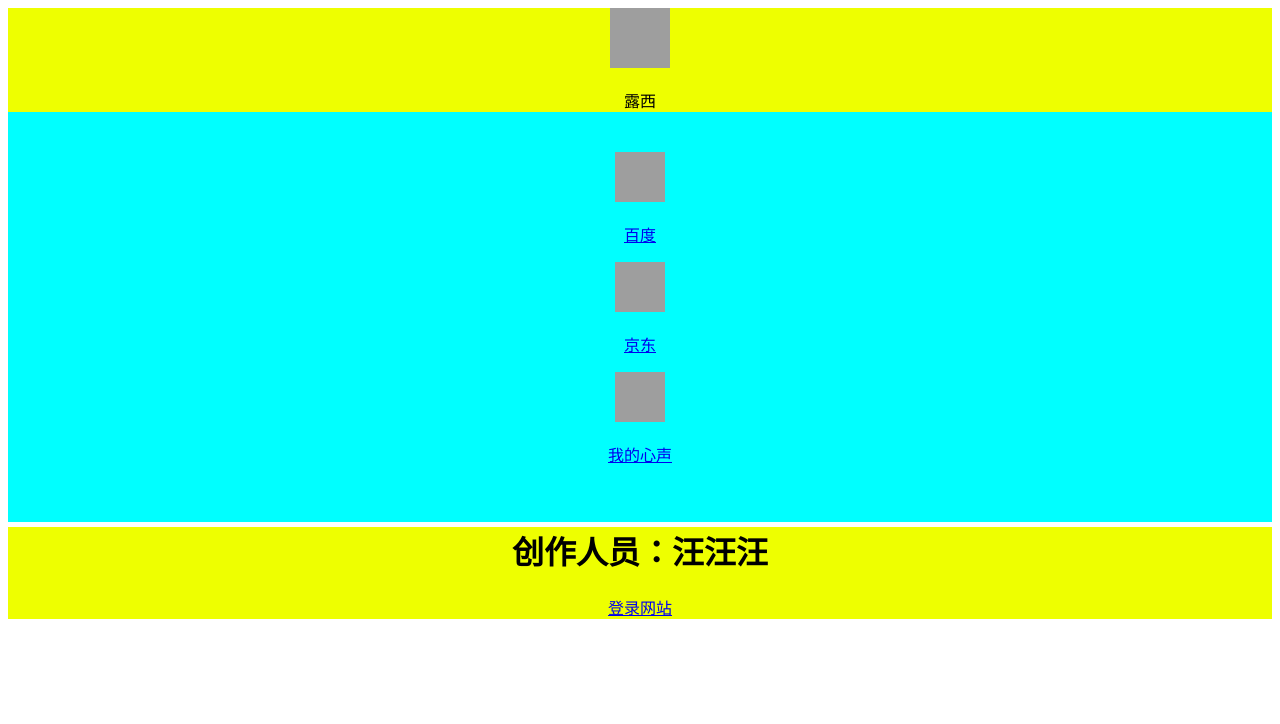
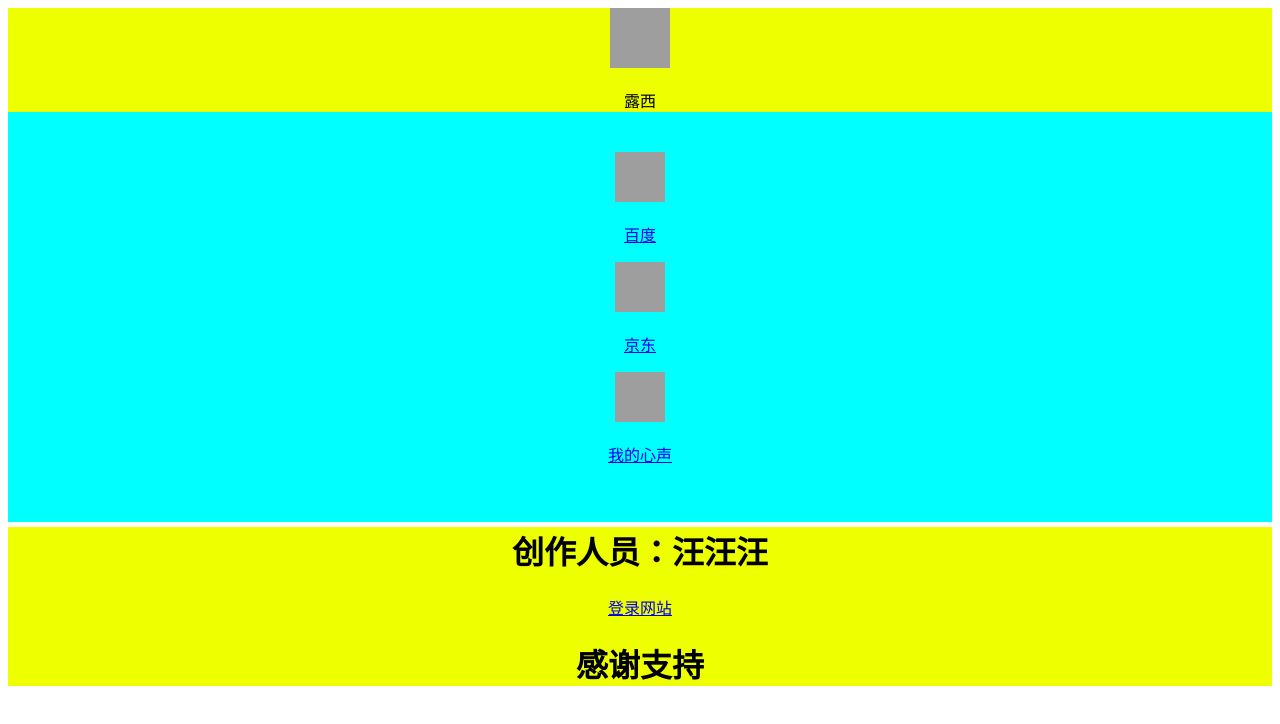
Before and after one commit to popowangxuan/popowangxuan1, a plain HTML site: page index.html in a window 1280 px wide. Drawn offline with Linux system fonts and the light colour scheme; grey boxes are pictures that could not be loaded.

Commit message:
Update index.html

```diff
--- a/index.html
+++ b/index.html
@@ -45,6 +45,7 @@
       margin:10px auto;">
       <h1>创作人员：汪汪汪</h1>
       <a href="https://im.qq.com/index"><p>登录网站</p></a>
+      <h1>感谢支持</h1>
     </div>
 </body>
 </html>
```
